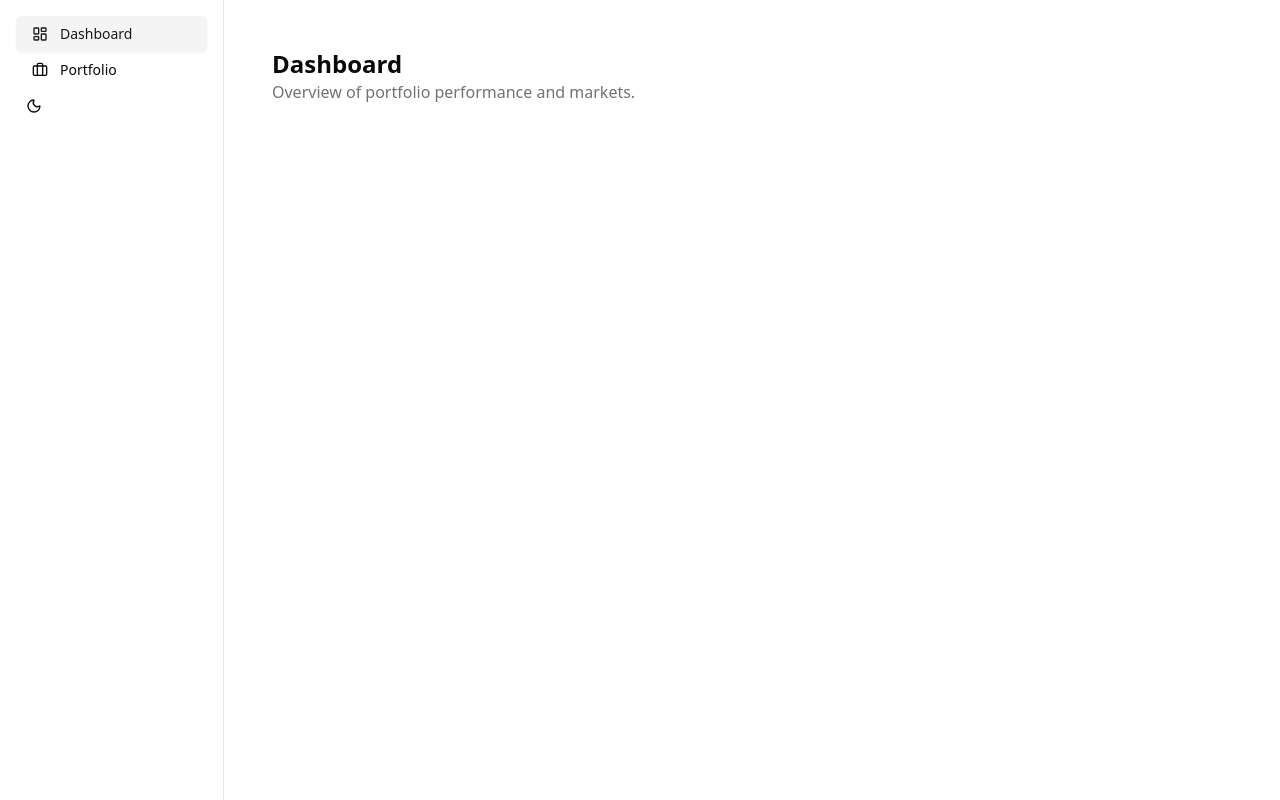
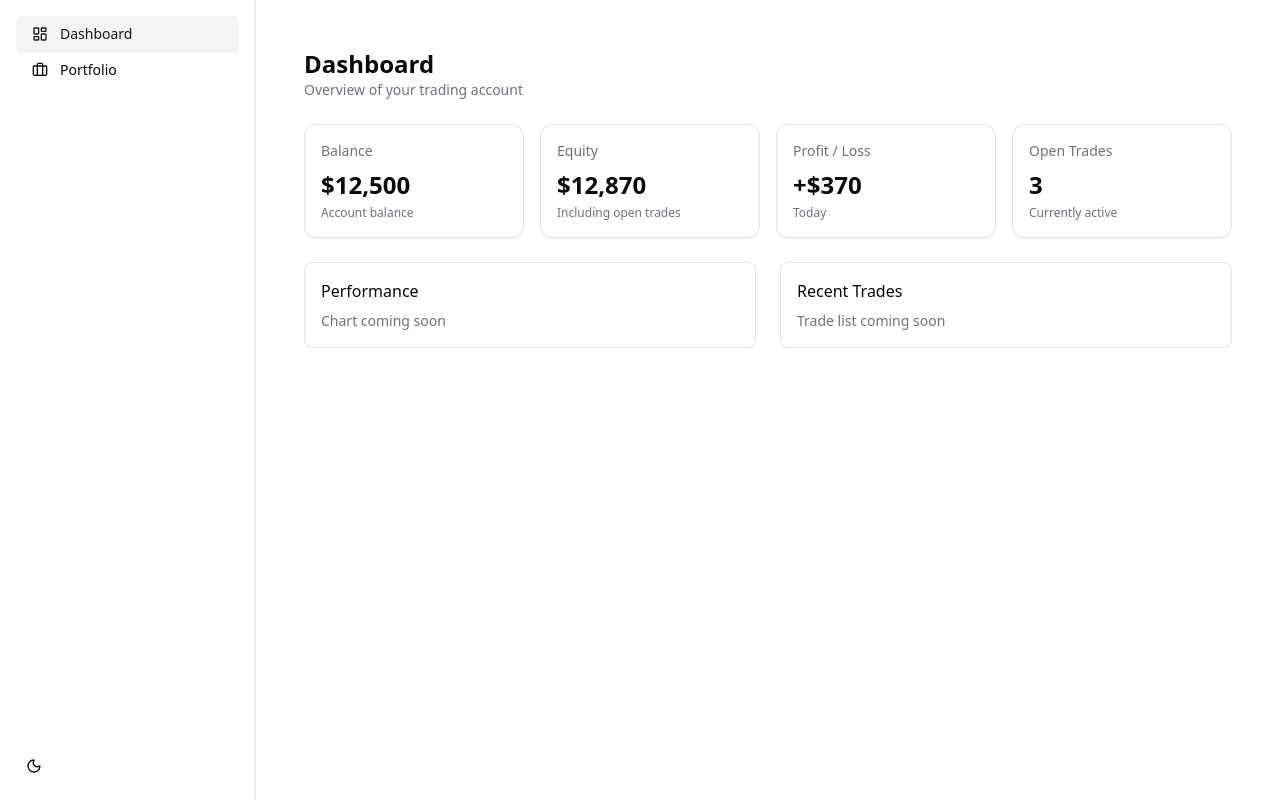
Before and after one commit to Aneke-Elvis/alx_capstone_fe, a React (Vite) app: page / in a window 1280 px wide. Built offline with nearby package versions, Linux system fonts and the light colour scheme.

Commit message:
Frontend setup: routing, dashboard layout, sidebar

```diff
--- a/src/components/Sidebar.jsx
+++ b/src/components/Sidebar.jsx
@@ -3,10 +3,9 @@ import { LayoutDashboard, Briefcase } from "lucide-react";
 import { Button } from "@/components/ui/button";
 import ThemeToggle from "@/components/ThemeToggle";
 
-
 export default function Sidebar() {
   return (
-    <aside className="w-56 border-r bg-background p-4">
+    <aside className="w-64 h-screen border-r bg-background p-4 flex flex-col">
       <nav className="space-y-2">
         <NavLink to="/" end>
           {({ isActive }) => (
@@ -32,7 +31,9 @@ export default function Sidebar() {
           )}
         </NavLink>
       </nav>
-      <div className="mt-auto">
+
+      {/* Push to bottom */}
+      <div className="mt-auto pt-4">
         <ThemeToggle />
       </div>
     </aside>
--- /dev/null
+++ b/src/components/dashboard/StatCard.jsx
@@ -0,0 +1,12 @@
+export default function StatCard({ title, value, subtitle }) {
+  return (
+    <div className="rounded-xl border bg-card p-4 shadow-sm">
+      <p className="text-sm text-muted-foreground">{title}</p>
+      <h2 className="mt-2 text-2xl font-bold">{value}</h2>
+      {subtitle && (
+  <p className="mt-1 text-xs text-muted-foreground">{subtitle}</p>
+)}
+
+    </div>
+  );
+}
--- /dev/null
+++ b/src/layouts/DashboardLayout.jsx
@@ -0,0 +1,16 @@
+import { Outlet } from "react-router-dom";
+import Sidebar from "@/components/Sidebar";
+
+export default function DashboardLayout() {
+  return (
+    <div className="flex min-h-screen bg-background text-foreground">
+      {/* Sidebar */}
+      <Sidebar />
+
+      {/* Main content */}
+      <main className="flex-1 p-6 overflow-y-auto">
+        <Outlet />
+      </main>
+    </div>
+  );
+}
--- a/src/pages/Dashboard.jsx
+++ b/src/pages/Dashboard.jsx
@@ -1,10 +1,59 @@
+import StatCard from "@/components/dashboard/StatCard";
+
 export default function Dashboard() {
   return (
-    <div className="p-6">
-      <h1 className="text-2xl font-bold">Dashboard</h1>
-      <p className="text-muted-foreground">
-        Overview of portfolio performance and markets.
-      </p>
+    <div className="p-6 space-y-6">
+      {/* Page Header */}
+      <div>
+        <h1 className="text-2xl font-semibold">Dashboard</h1>
+        <p className="text-sm text-muted-foreground">
+          Overview of your trading account
+        </p>
+      </div>
+
+      {/* Stats Grid */}
+      <div className="grid grid-cols-1 sm:grid-cols-2 lg:grid-cols-4 gap-4">
+        <StatCard
+          title="Balance"
+          value="$12,500"
+          subtitle="Account balance"
+        />
+
+        <StatCard
+          title="Equity"
+          value="$12,870"
+          subtitle="Including open trades"
+        />
+
+        <StatCard
+          title="Profit / Loss"
+          value="+$370"
+          subtitle="Today"
+        />
+
+        <StatCard
+          title="Open Trades"
+          value="3"
+          subtitle="Currently active"
+        />
+      </div>
+
+      {/* Placeholder Sections */}
+      <div className="grid grid-cols-1 lg:grid-cols-2 gap-6">
+        <div className="rounded-lg border bg-card p-4">
+          <h2 className="font-medium mb-2">Performance</h2>
+          <p className="text-sm text-muted-foreground">
+            Chart coming soon
+          </p>
+        </div>
+
+        <div className="rounded-lg border bg-card p-4">
+          <h2 className="font-medium mb-2">Recent Trades</h2>
+          <p className="text-sm text-muted-foreground">
+            Trade list coming soon
+          </p>
+        </div>
+      </div>
     </div>
   );
 }
--- a/src/router/AppRouter.jsx
+++ b/src/router/AppRouter.jsx
@@ -1,17 +1,17 @@
 import { BrowserRouter, Routes, Route } from "react-router-dom";
-import Layout from "@/components/Layout";
+import DashboardLayout from "@/layouts/DashboardLayout";
 import Dashboard from "@/pages/Dashboard";
 import Portfolio from "@/pages/Portfolio";
 
 export default function AppRouter() {
   return (
     <BrowserRouter>
-      <Layout>
-        <Routes>
+      <Routes>
+        <Route element={<DashboardLayout />}>
           <Route path="/" element={<Dashboard />} />
           <Route path="/portfolio" element={<Portfolio />} />
-        </Routes>
-      </Layout>
+        </Route>
+      </Routes>
     </BrowserRouter>
   );
 }
```
